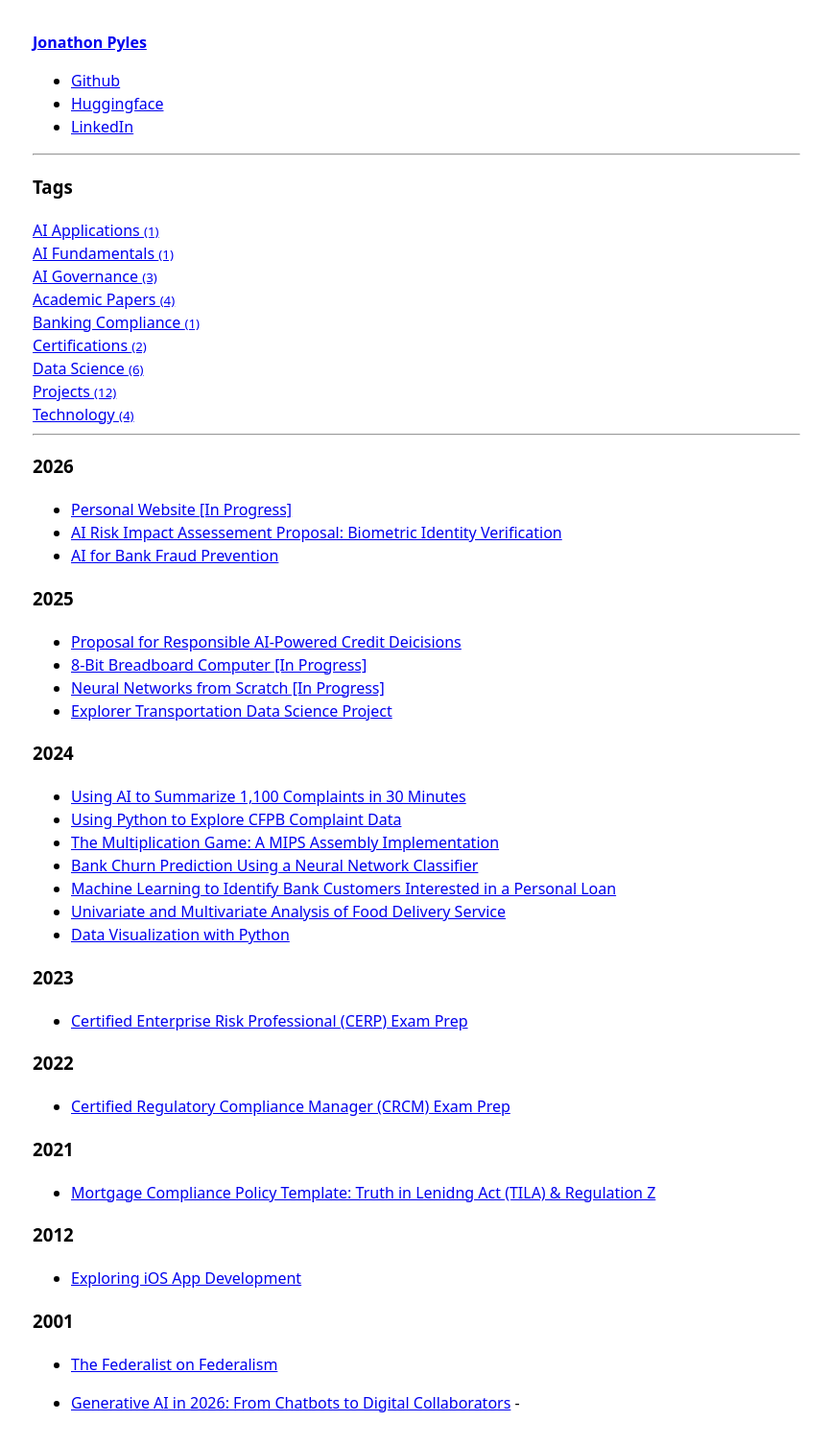
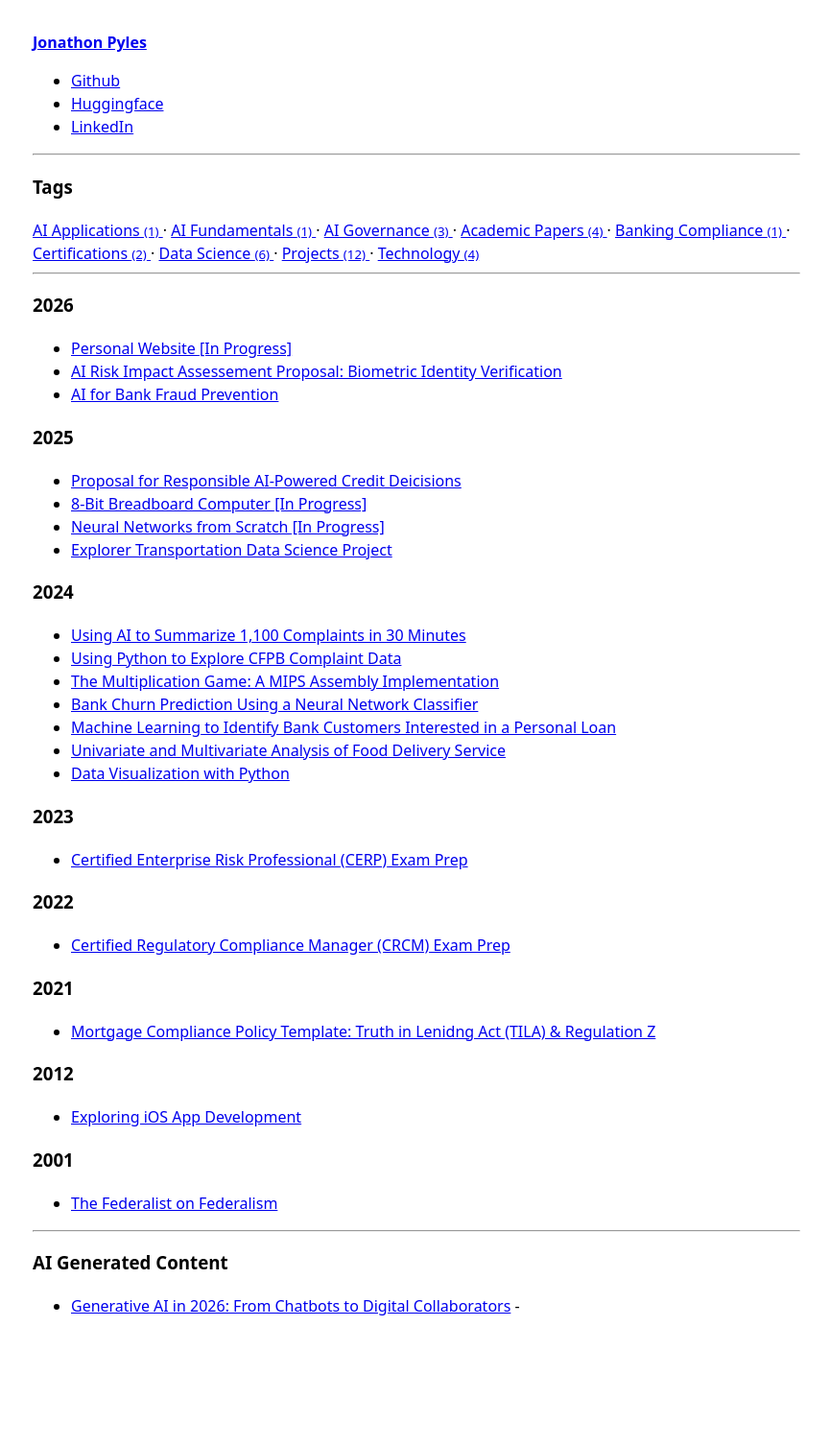
Before and after one commit to JNPyles/JNPyles.github.io, a Jekyll site: the page built from index.html, in a window 1280 px wide. Shown: the whole page at 96% size, without its empty margins (206-1071 px from the left). Built offline with Jekyll 4.4.1, drawn with Linux system fonts in a browser that asks for light colours; nearby versions of some CDN libraries; after the commit the page ends 1405 px from its top, so only the background shows below that.

Commit message:
Update index.html

```diff
--- a/index.html
+++ b/index.html
@@ -6,36 +6,38 @@ title: Home
 {% assign current_year = "" %}
 {% assign sorted_tags = site.tags | sort %}
 
-<div class="portfolio-container">
+<nav>
   <h3>Tags</h3>
-  <aside class="tag-sidebar">
-    <nav class="tag-list">
   {% for tag in sorted_tags %}
-        <a href="/tags/#{{ tag[0] | slugify }}" class="tag-link">
+    <a href="/tags/#{{ tag[0] | slugify }}">
      {{ tag[0] }} <small>({{ tag[1].size }})</small>
-        </a><br/>
+    </a>{% unless forloop.last %} &middot; {% endunless %}
   {% endfor %}
 </nav>
-  </aside>
+
 <hr>
-  <main class="project-content">
+
+<main>
   {% for item in site.posts %}
     {% capture item_year %}{{ item.date | date: "%Y" }}{% endcapture %}
 
     {% if item_year != current_year %}
       {% unless forloop.first %}</ul>{% endunless %}
-								<h3 class="year-heading">{{ item_year }}</h3>
-								<ul class="post-list year-grouped">
+      <h3>{{ item_year }}</h3>
+      <ul>
       {% assign current_year = item_year %}
     {% endif %}
+
     <li>
-							<span class="title-and-tags">
-								<a class="post-list" href="{{ item.external_url | default: item.link | default: item.url }}">{{ item.title }}</a>
-							</span>
+      <a href="{{ item.external_url | default: item.link | default: item.url }}">{{ item.title }}</a>
     </li>
+
     {% if forloop.last %}</ul>{% endif %}
   {% endfor %}
 
+  {% if site.ai_generated %}
+    <hr>
+    <h3>AI Generated Content</h3>
     <ul>
       {% for content in site.ai_generated %}
         <li>
@@ -43,6 +45,5 @@ title: Home
         </li>
       {% endfor %}
     </ul>
+  {% endif %}
 </main>
-
-</div>
```
Lines whose indentation alone changed are shown as unchanged.
